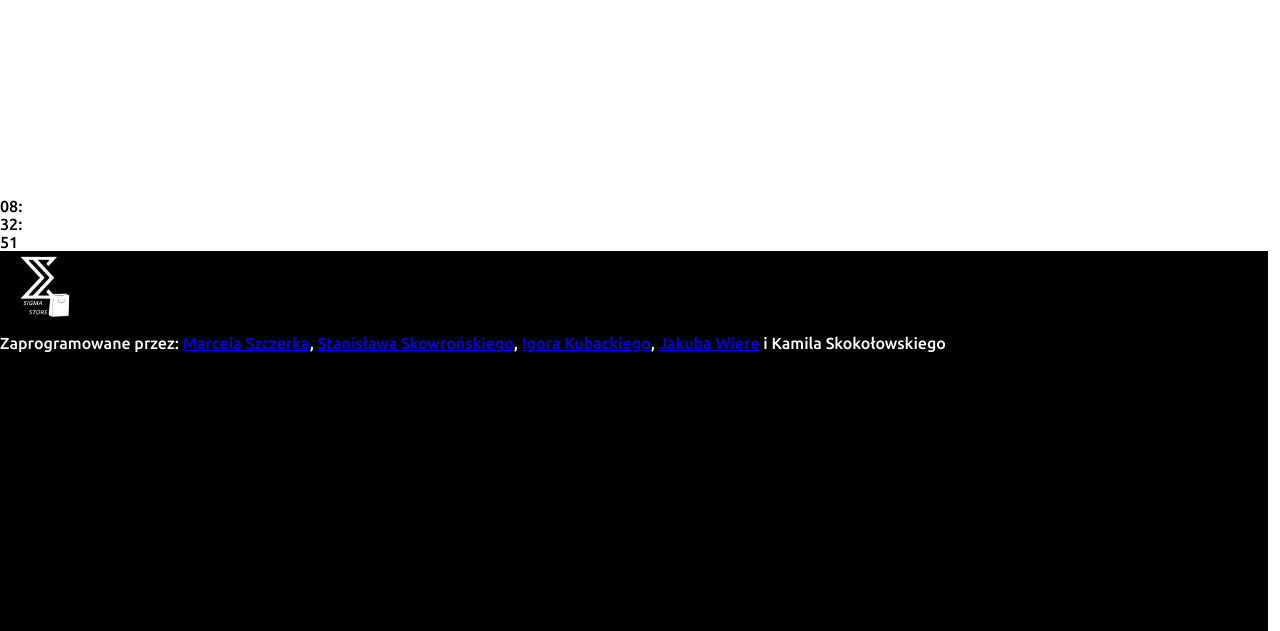
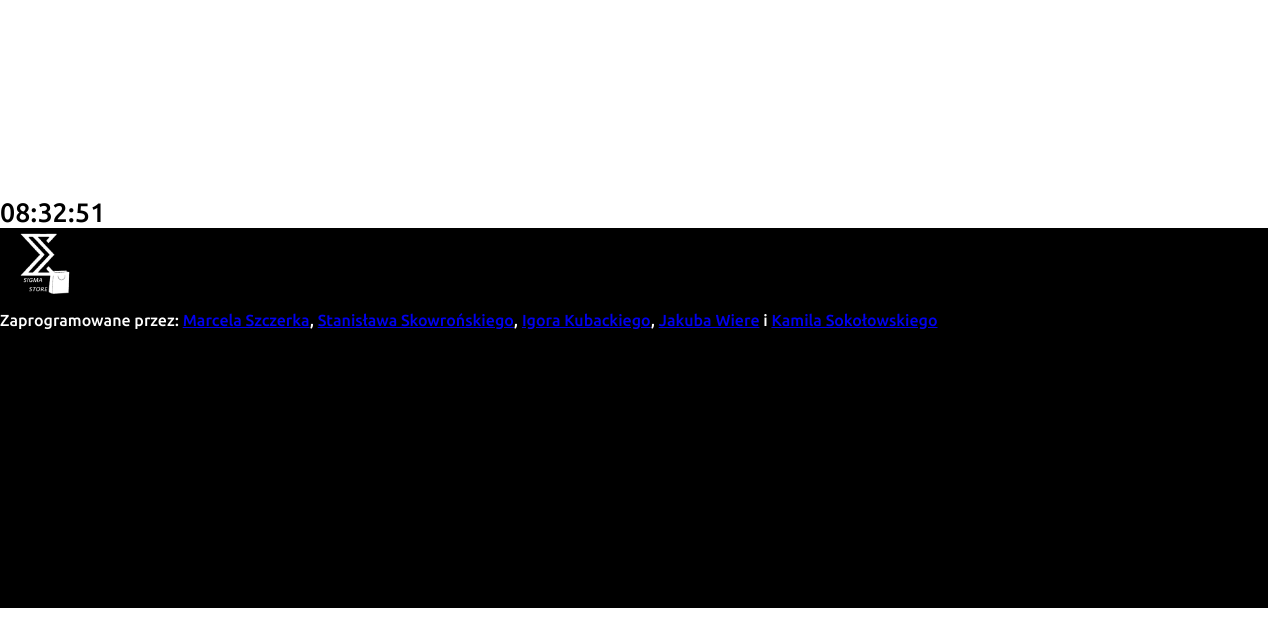
Before and after one commit to Marcel-Szc/ProjektKW, a PHP site: page / in a window 1280 px wide. Shown: the part 2423-3054 px from the top of the page. After the commit the page ends 3031 px from the top, so only its background shows below. Run offline with PHP 8.4, Linux system fonts and the light colour scheme.

Commit message:
Patch_0.07

```diff
--- a/index.html
+++ b/index.html
@@ -56,8 +56,7 @@
         <div class="newsletter">
 
         </div>
-        <div class="info">Zaprogramowane przez: <a href="https://github.com/Marcel-Szc">Marcela Szczerka</a>, <a href="https://github.com/Bialy33">Stanisława Skowrońskiego</a>, <a href="https://github.com/Dooju">Igora Kubackiego</a>, <a href="https://github.com/JakubFeliernix">Jakuba Wiere</a> i <a>Kamila Skokołowskiego</a>
-        </div>
+        <div class="info">Zaprogramowane przez: <a href="https://github.com/Marcel-Szc">Marcela Szczerka</a>, <a href="https://github.com/Bialy33">Stanisława Skowrońskiego</a>, <a href="https://github.com/Dooju">Igora Kubackiego</a>, <a href="https://github.com/JakubFeliernix">Jakuba Wiere</a> i <a href="https://github.com/sokol1214">Kamila Sokołowskiego</a>
     </footer>
 </body>
 <script src="scripts.js"></script>
--- a/scripts.js
+++ b/scripts.js
@@ -54,6 +54,7 @@ function ubrania(){
             document.getElementById("mid").appendChild(article);
         }
 }
+ubrania();
 function updateclock(){
     var now = new Date();
     var hours = now.getHours();
@@ -77,4 +78,3 @@ function updateclock(){
 
 setInterval(updateclock,1000)
 updateclock();
-ubrania();
--- a/style.css
+++ b/style.css
@@ -6,6 +6,10 @@ body, html {
     font-family: "Ubuntu", sans-serif;
   font-weight: 500;
   font-style: normal;
+}
+#clock{
+    font-size: 20pt;
+    display: flex;
 }
 nav {
     width: 100%;
```
